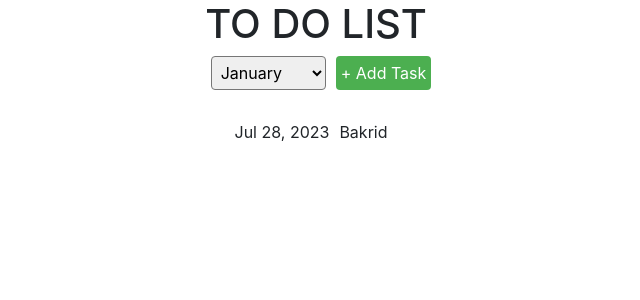
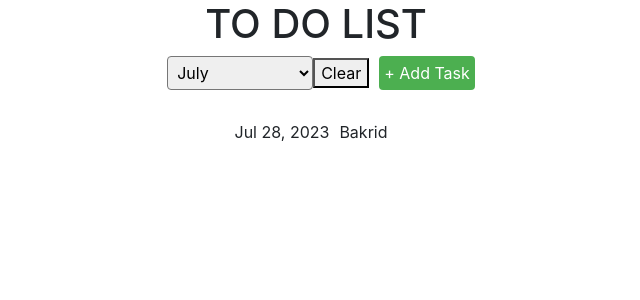
Before and after one commit to joelsunny98/to-do-list.angular, an Angular app: page / in a window 1280 px wide. Shown: the top 300 px of the page, without its empty margins (319-959 px from the left). Built offline with nearby package versions, Linux system fonts and the light colour scheme.

Commit message:
Added clear button for Month selection

```diff
--- a/src/app/components/to-do/to-do.component.html
+++ b/src/app/components/to-do/to-do.component.html
@@ -1,9 +1,12 @@
 <div class="container">
   <h1>TO DO LIST</h1>
   <div class="header-container">
-    <select (change)="onDropDownChange($event)">
+    <select (change)="onDropDownChange($event)" [(ngModel)]="selectedMonth">
+        <option value=0 disabled hidden>Select a Month</option>
       <option *ngFor="let options of holidayService.monthsArray" [value]="options.value">{{ options.label }}</option>
     </select>
+    <button (click)="selectedMonth = 0">Clear</button>
+
     <div class="add-button-container">
       <button *ngIf="!isTaskFormVisible" class="add-button" (click)="isTaskFormVisible = !isTaskFormVisible">+ Add Task
       </button>
--- a/src/app/components/to-do/to-do.component.ts
+++ b/src/app/components/to-do/to-do.component.ts
@@ -1,6 +1,6 @@
 import { CommonModule } from '@angular/common';
 import { Component, OnInit } from '@angular/core';
-import { AbstractControl, FormArray, FormBuilder, FormControl, FormGroup, ReactiveFormsModule, Validators } from '@angular/forms';
+import { AbstractControl, FormArray, FormBuilder, FormControl, FormGroup, ReactiveFormsModule, Validators,FormsModule } from '@angular/forms';
 import { HolidayService } from 'src/app/services/holiday.service';
 import { DatePipe } from '@angular/common';
 import { ValidationErrorPipe } from 'src/app/pipes/validation-error.pipe';
@@ -11,7 +11,8 @@ import { ValidationErrorPipe } from 'src/app/pipes/validation-error.pipe';
   imports: [
     CommonModule,
     ReactiveFormsModule,
-    ValidationErrorPipe
+    ValidationErrorPipe,
+    FormsModule
   ],
   templateUrl: './to-do.component.html',
   styleUrls: ['./to-do.component.scss'],
```
